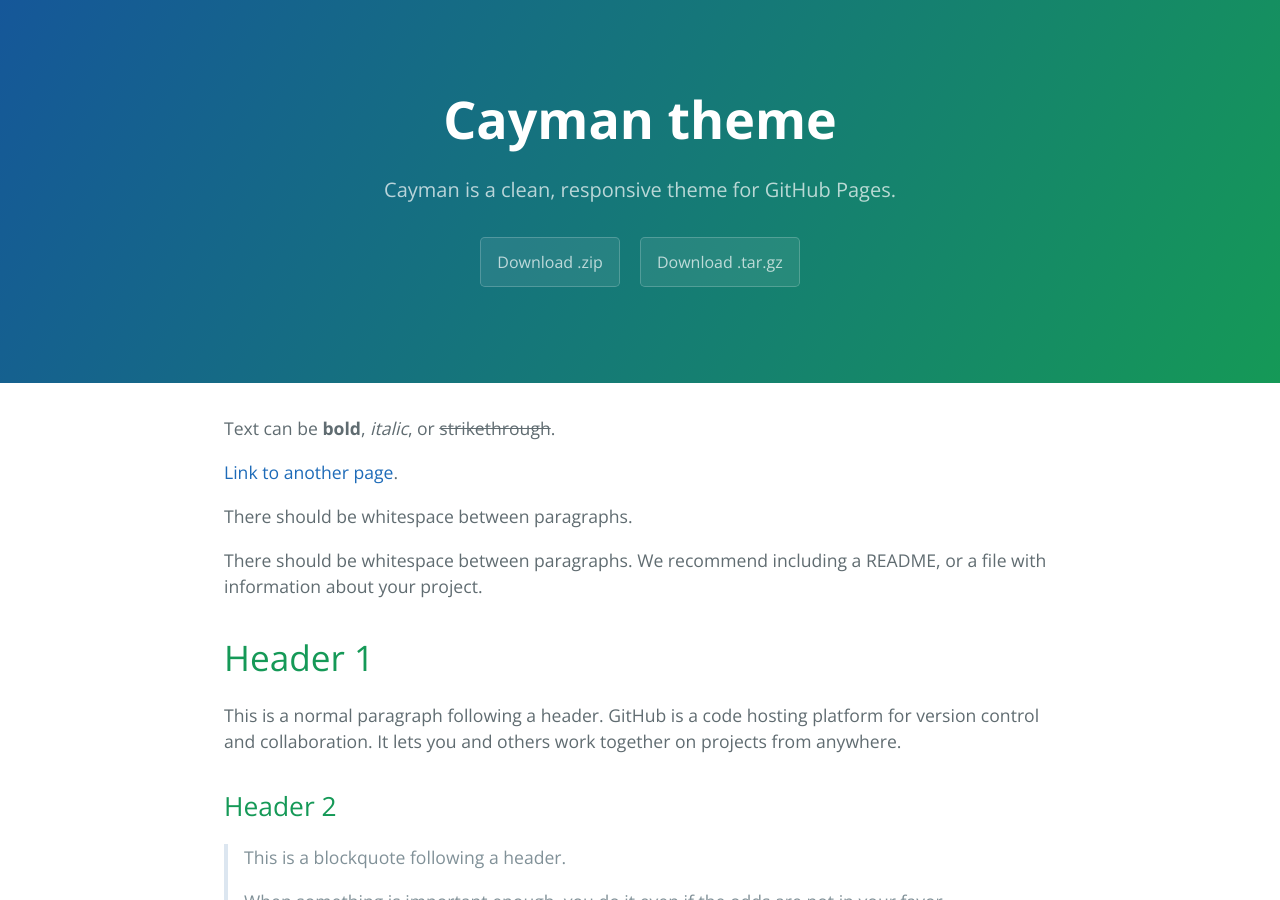
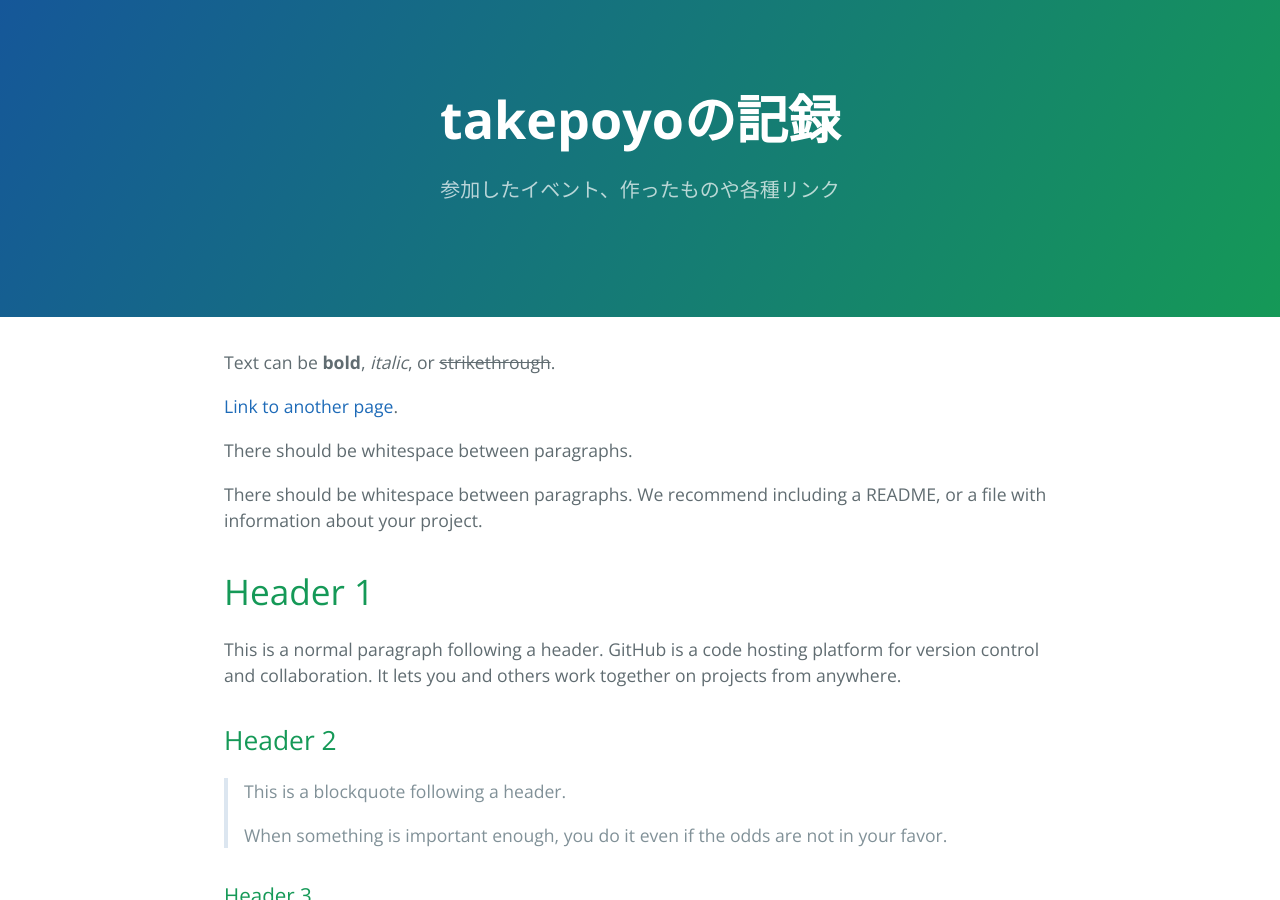
Before and after one commit to onagonanja/onagonanja.github.io, a Jekyll site: the page built from index.md, in a window 1280 px wide and 900 px high. Built offline with Jekyll 4.4.1, drawn with Linux system fonts in a browser that asks for light colours.

Commit message:
fix title

```diff
--- a/_config.yml
+++ b/_config.yml
@@ -1,5 +1,5 @@
-title: Cayman theme
-description: Cayman is a clean, responsive theme for GitHub Pages.
-show_downloads: true
+title: takepoyoの記録
+description: 参加したイベント、作ったものや各種リンク
+show_downloads: false
 google_analytics:
 theme: jekyll-theme-cayman
```
